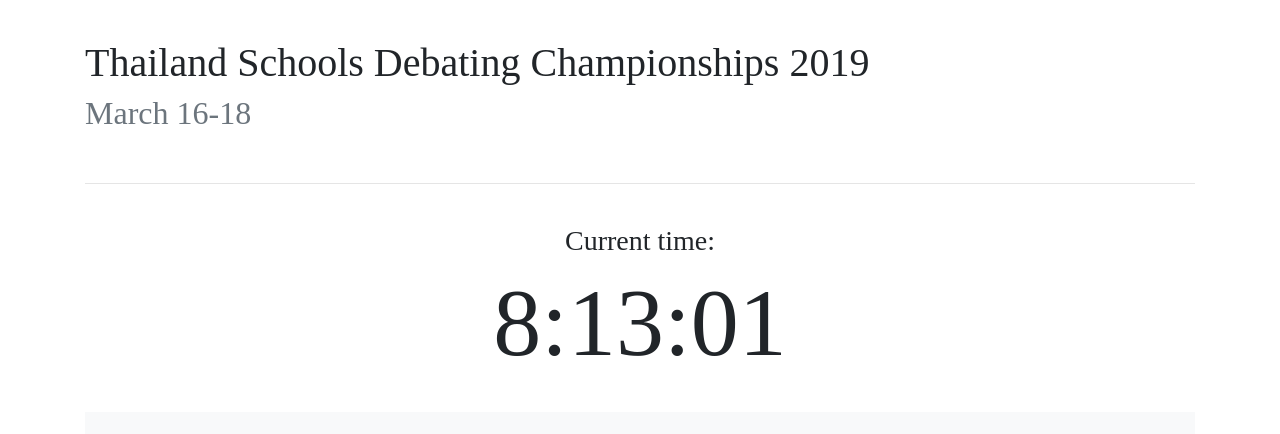
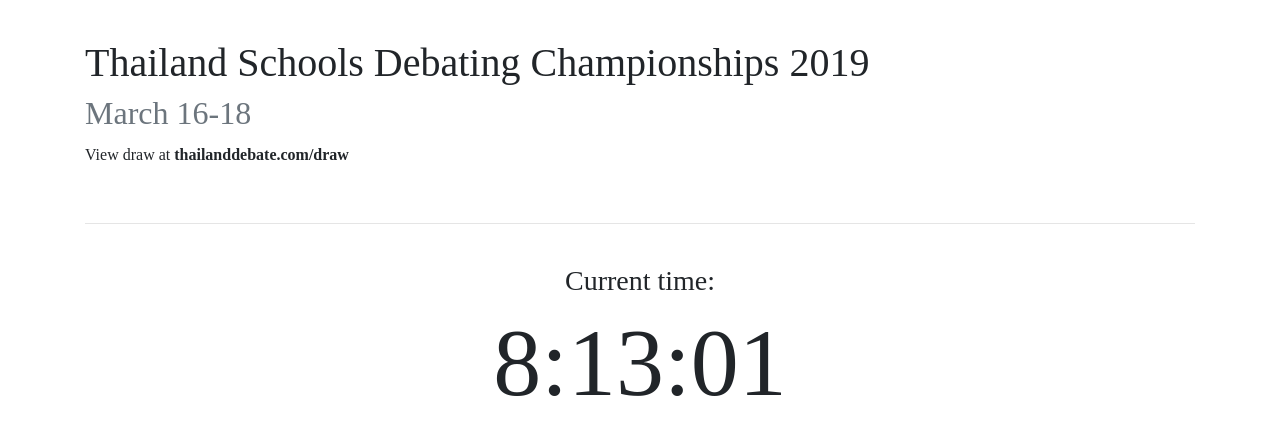
Before and after one commit to panyaratdebate/panyaratdebate.github.io, a plain HTML site: page a.html in a window 1280 px wide. Shown: the part 74-508 px from the top of the page. Drawn offline with nearby package versions, Linux system fonts and the light colour scheme; a web font is replaced by a local one.

Commit message:
Add files via upload

```diff
--- a/a.html
+++ b/a.html
@@ -69,7 +69,8 @@
 		</div>-->
 		<div class="container">
 			<h1>Thailand Schools Debating Championships 2019
-			<br><small class="text-muted">March 16-18</small></h1><br><hr><br>
+			<br><small class="text-muted">March 16-18</small></h1>
+			<p>View draw at <strong>thailanddebate.com/draw</strong></p><br><hr><br>
 			<center><h3>Current time:</h3>
 			<h1 class="display-1"><div id="txt"></div></h1></center>
 		<br>
```
